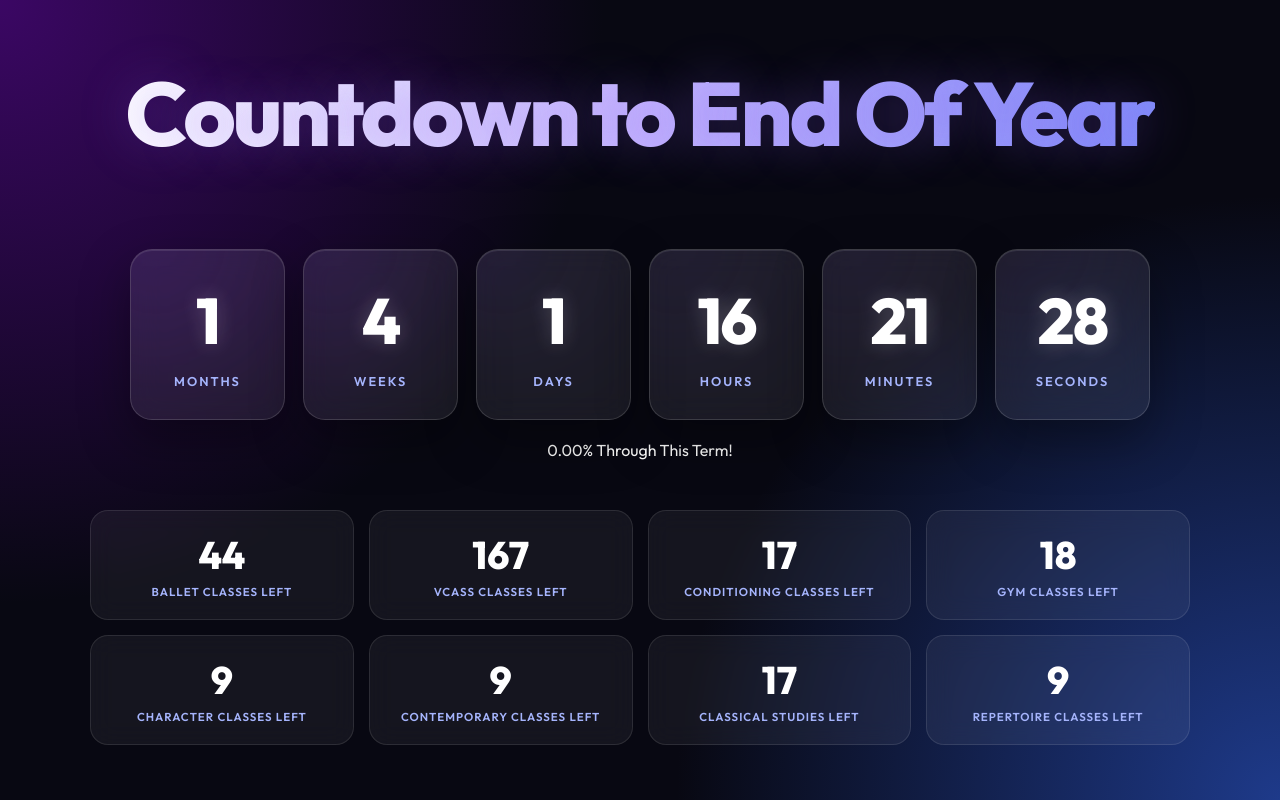
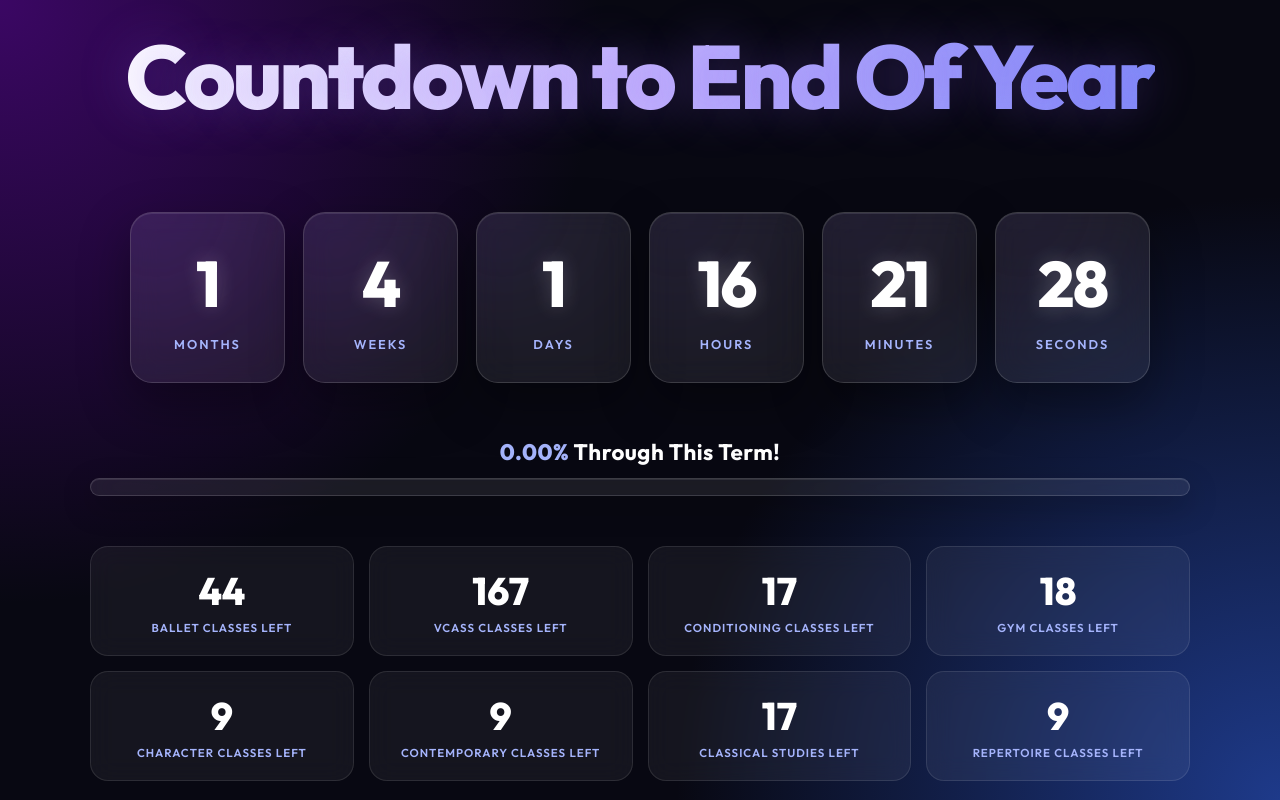
Before and after one commit to Woltn/Countdown, a plain HTML site: page index.html in a window 1280 px wide. Drawn offline with Linux system fonts and the light colour scheme.

Commit message:
Update style.css

```diff
--- a/style.css
+++ b/style.css
@@ -389,3 +389,54 @@ h1 {
     }
 
 }
+
+/* ==========================================
+   TERM PROGRESS BAR
+   ========================================== */
+
+.term-progress {
+    width: min(1100px, 90vw);
+    margin-top: 35px;
+    text-align: center;
+}
+
+.progress-title {
+    font-size: 1.4rem;
+    font-weight: 700;
+    color: white;
+    margin-bottom: 12px;
+    letter-spacing: 0.5px;
+}
+
+#termProgress {
+    color: #a5b4fc;
+    font-weight: 800;
+}
+
+.progress-bar-container {
+    width: 100%;
+    height: 18px;
+    background: rgba(255, 255, 255, 0.08);
+    border: 1px solid rgba(255, 255, 255, 0.15);
+    border-radius: 999px;
+    overflow: hidden;
+    backdrop-filter: blur(15px);
+    -webkit-backdrop-filter: blur(15px);
+    box-shadow:
+        inset 0 1px rgba(255, 255, 255, 0.1),
+        0 10px 30px rgba(0, 0, 0, 0.25);
+}
+
+.progress-bar {
+    height: 100%;
+    width: 0%;
+    border-radius: 999px;
+    background: linear-gradient(
+        90deg,
+        #8b5cf6,
+        #6366f1,
+        #818cf8
+    );
+    box-shadow: 0 0 20px rgba(139, 92, 246, 0.5);
+    transition: width 0.5s ease;
+}
```
